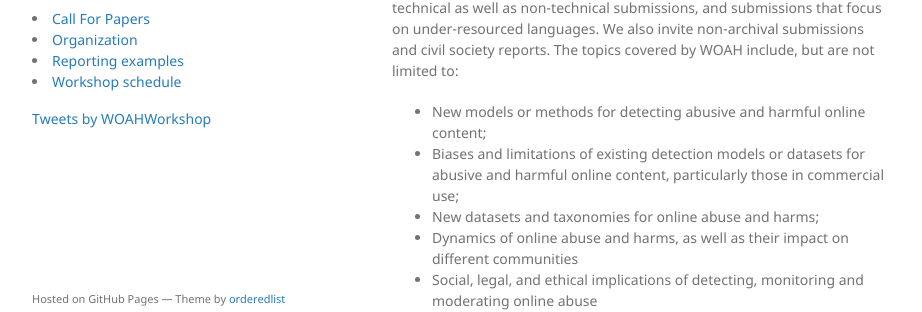
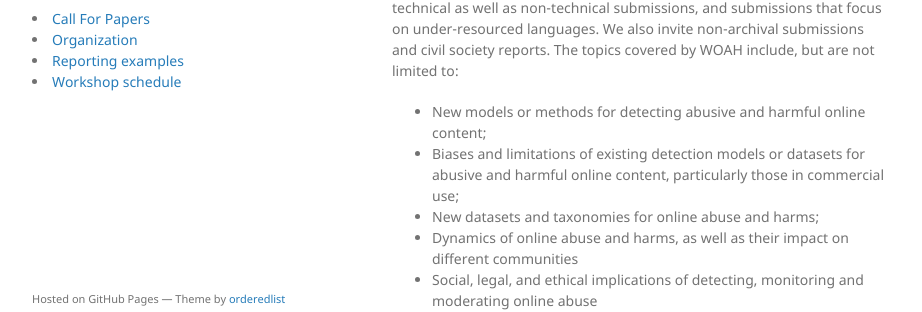
Before and after one commit to fmplaza/woah-workshop.github.io, a Jekyll site: the page built from index.md, in a window 1280 px wide. Shown: the part 522-834 px from the top of the page, without its empty margins (178-1100 px from the left). Built offline with Jekyll 4.4.1, drawn with Linux system fonts in a browser that asks for light colours; comment, search, counter and statistics services are not loaded.

Commit message:
Update default.html

```diff
--- a/_layouts/default.html
+++ b/_layouts/default.html
@@ -47,12 +47,6 @@
           {% endif %}
         {% endfor %}
 
-        <!-- Twitter Feed -->
-        <div class="twitter-feed" style="padding-top: 16px">
-          <a class="twitter-timeline" data-height="420" href="https://twitter.com/WOAHWorkshop?ref_src=twsrc%5Etfw">Tweets
-            by WOAHWorkshop</a>
-          <script async src="https://platform.twitter.com/widgets.js" charset="utf-8"></script>
-        </div>
       </header>
 
 
```
